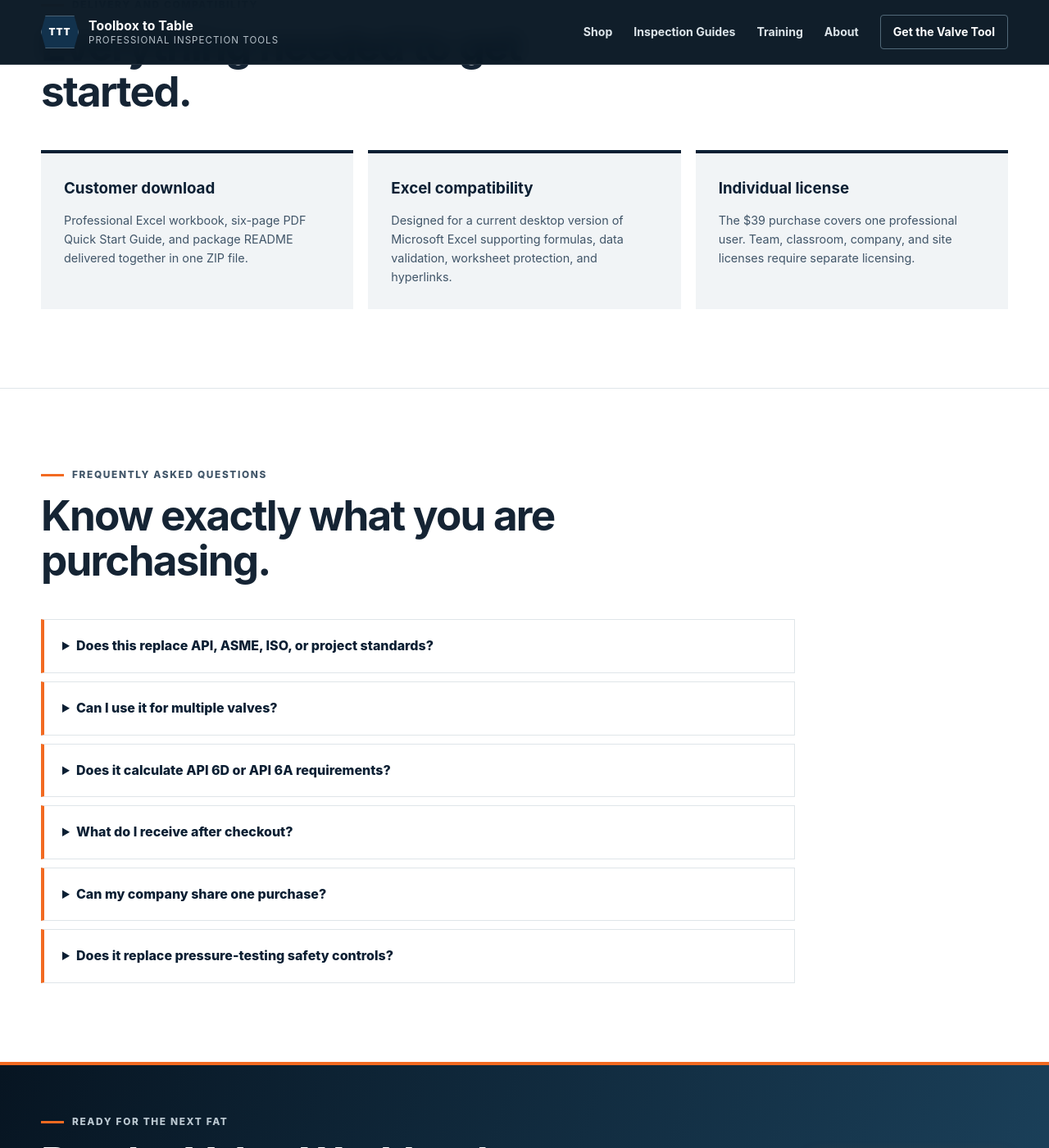
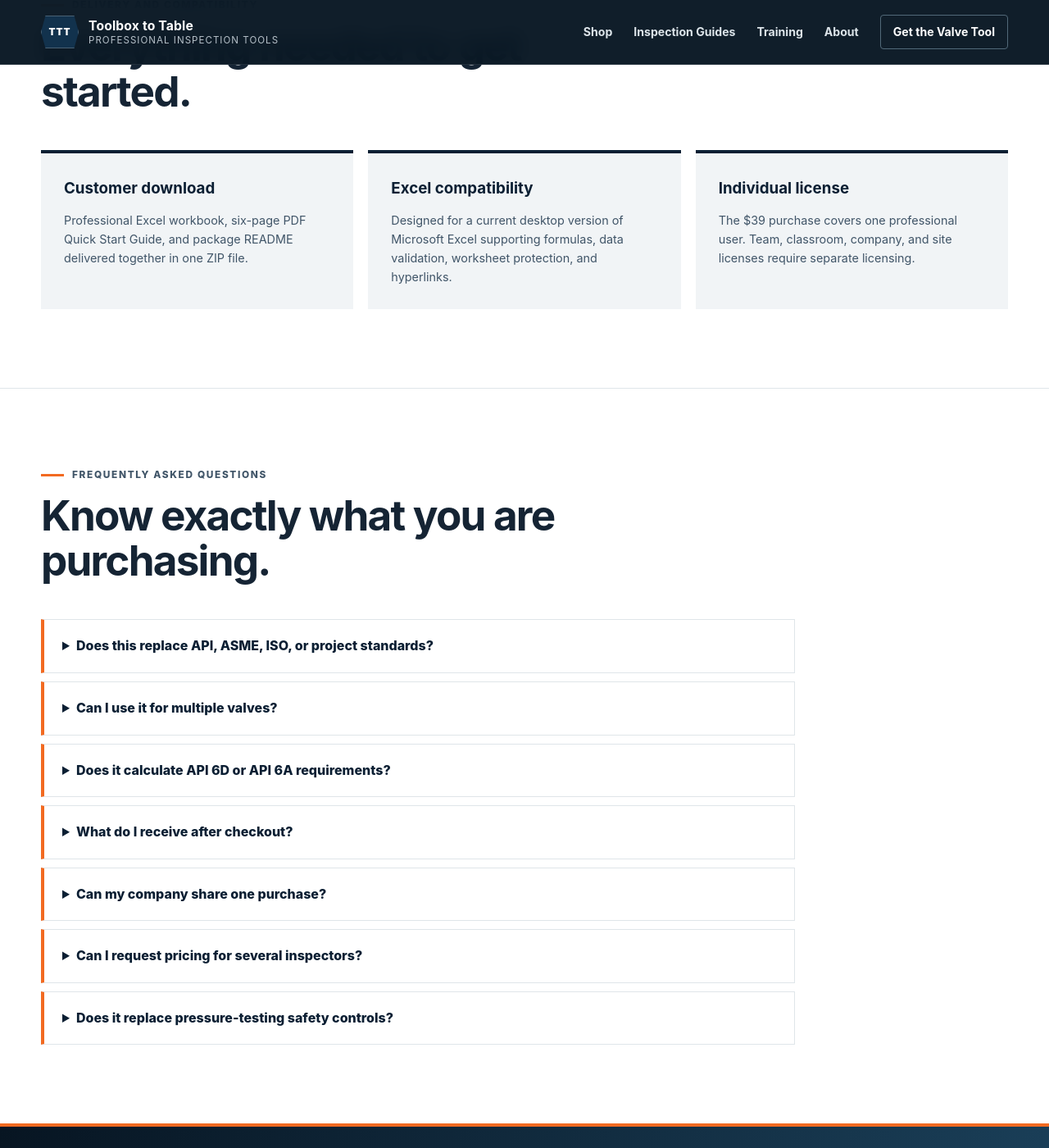
Before and after one commit to rightmercs/toolbox-to-table, a Jekyll site: the page built from products/valve-pressure-testing/index.md, in a window 1280 px wide and 1400 px high, scrolled down 5925 px. Shown: the whole window at 82% size. Built offline with Jekyll 4.4.1, drawn with Linux system fonts in a browser that asks for light colours.

Commit message:
Add company and team licensing path

```diff
--- a/_layouts/platform.html
+++ b/_layouts/platform.html
@@ -43,7 +43,7 @@
     </script>
     {% endif %}
     <title>{% if page.title %}{{ page.title | escape }} | {% endif %}{{ site.title | escape }}</title>
-    <link rel="stylesheet" href="{{ '/assets/css/platform-2.0.css' | relative_url }}?v=20260725-5">
+    <link rel="stylesheet" href="{{ '/assets/css/platform-2.0.css' | relative_url }}?v=20260725-6">
   </head>
   <body>
     <a class="skip-link" href="#main-content">Skip to content</a>
--- a/assets/css/platform-2.0.css
+++ b/assets/css/platform-2.0.css
@@ -101,6 +101,9 @@ p, h1, h2, h3 { margin-top: 0; }
 .eyebrow span { width: 28px; height: 3px; background: var(--orange); }
 .hero .eyebrow, .product-hero .eyebrow, .eyebrow--light { color: #bbc8d1; }
 .button-row { display: flex; flex-wrap: wrap; gap: 13px; margin-top: 34px; }
+.numbered-list { display: grid; gap: 14px; margin: 0 0 24px; padding-left: 24px; }
+.numbered-list li { padding-left: 8px; color: var(--steel); }
+.numbered-list li::marker { color: var(--orange); font-weight: 800; }
 .button { display: inline-flex; align-items: center; justify-content: center; min-height: 50px; padding: 0 22px; border: 1px solid transparent; border-radius: 4px; font-size: .82rem; font-weight: 800; text-transform: uppercase; letter-spacing: .06em; transition: .18s ease; }
 .button--primary { color: var(--white); background: var(--orange); box-shadow: 0 10px 25px rgba(242,106,33,.23); }
 .button--primary:hover, .button--primary:focus-visible { background: var(--orange-dark); transform: translateY(-2px); }
--- a/products/valve-pressure-testing/index.md
+++ b/products/valve-pressure-testing/index.md
@@ -145,7 +145,7 @@ purchase_url: https://payhip.com/b/P7uaO
   <div class="delivery-grid">
     <article><h3>Customer download</h3><p>Professional Excel workbook, six-page PDF Quick Start Guide, and package README delivered together in one ZIP file.</p></article>
     <article><h3>Excel compatibility</h3><p>Designed for a current desktop version of Microsoft Excel supporting formulas, data validation, worksheet protection, and hyperlinks.</p></article>
-    <article><h3>Individual license</h3><p>The $39 purchase covers one professional user. Team, classroom, company, and site licenses require separate licensing.</p></article>
+    <article><h3>Individual license</h3><p>The $39 purchase covers one professional user. <a href="{{ '/licensing/' | relative_url }}">Team, classroom, company, and site licenses</a> require separate licensing.</p></article>
   </div>
 </section>
 
@@ -160,6 +160,7 @@ purchase_url: https://payhip.com/b/P7uaO
       <details><summary>Does it calculate API 6D or API 6A requirements?</summary><p>No. Quick Lookup is configured for the stated API 598 workflow. The API 6D and API 6A worksheets provide original review workflows and edition-control prompts; users must determine the requirements from their licensed governing standards and project documents.</p></details>
       <details><summary>What do I receive after checkout?</summary><p>You receive the Professional Edition Excel workbook, PDF Quick Start Guide, and package README through Payhip's digital-delivery system.</p></details>
       <details><summary>Can my company share one purchase?</summary><p>No. The standard purchase is an individual-user license. A separate multi-user, classroom, company, or site license is required for shared use.</p></details>
+      <details><summary>Can I request pricing for several inspectors?</summary><p>Yes. Review the <a href="{{ '/licensing/' | relative_url }}">company licensing page</a> and contact Toolbox to Table through the Payhip seller-contact channel with the product, number of users, and intended use.</p></details>
       <details><summary>Does it replace pressure-testing safety controls?</summary><p>No. Pressure testing must be performed by qualified personnel using an approved procedure, calibrated equipment, suitable barriers, controlled pressurization, and all applicable site controls.</p></details>
     </div>
   </div>
```
Also changed, not shown: other parts of _layouts/platform.html (+1 -0 lines), licensing/index.md (added, +43 -0 lines), shop/index.md (+1 -0 lines), .github/workflows/validate-platform.yml.
